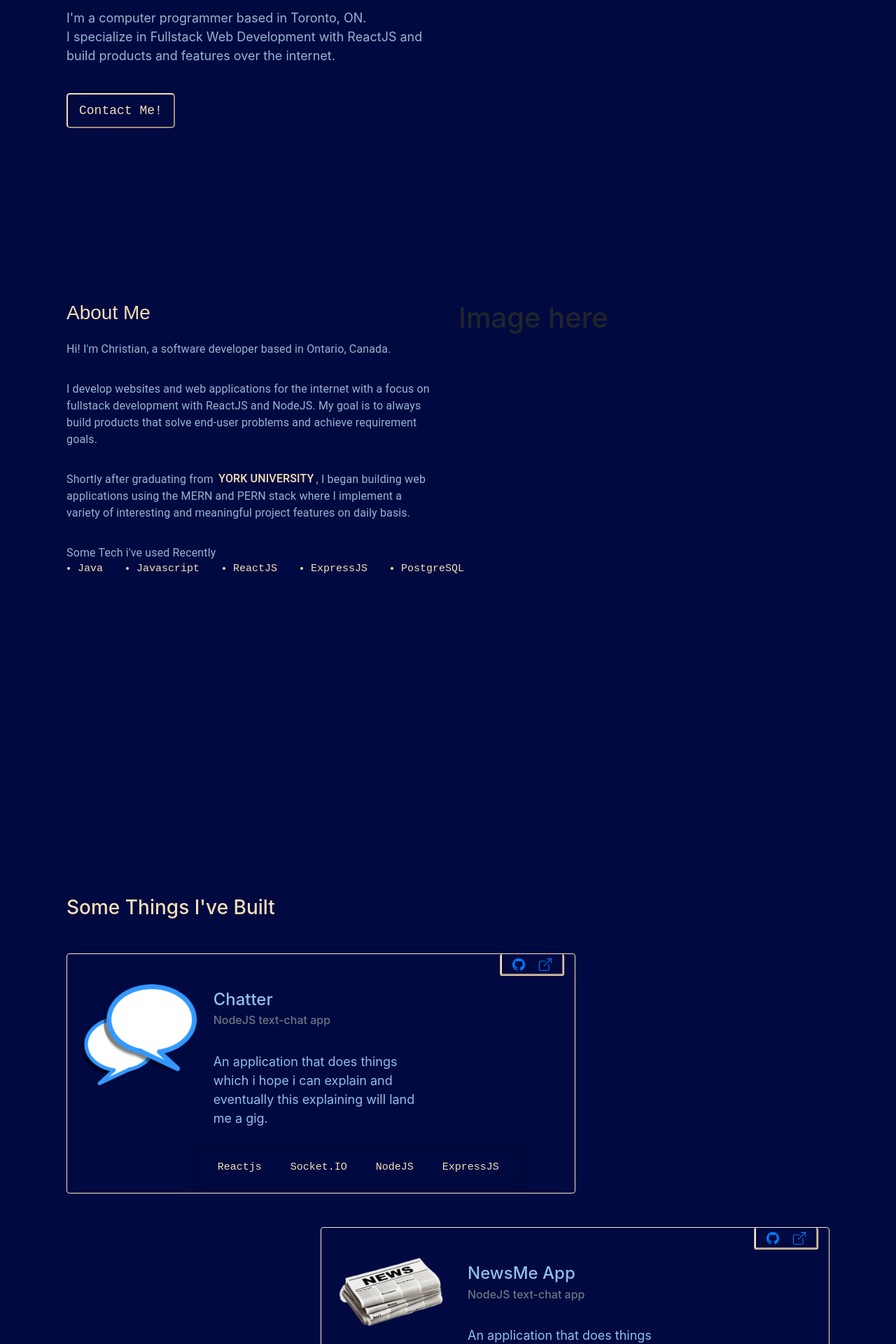
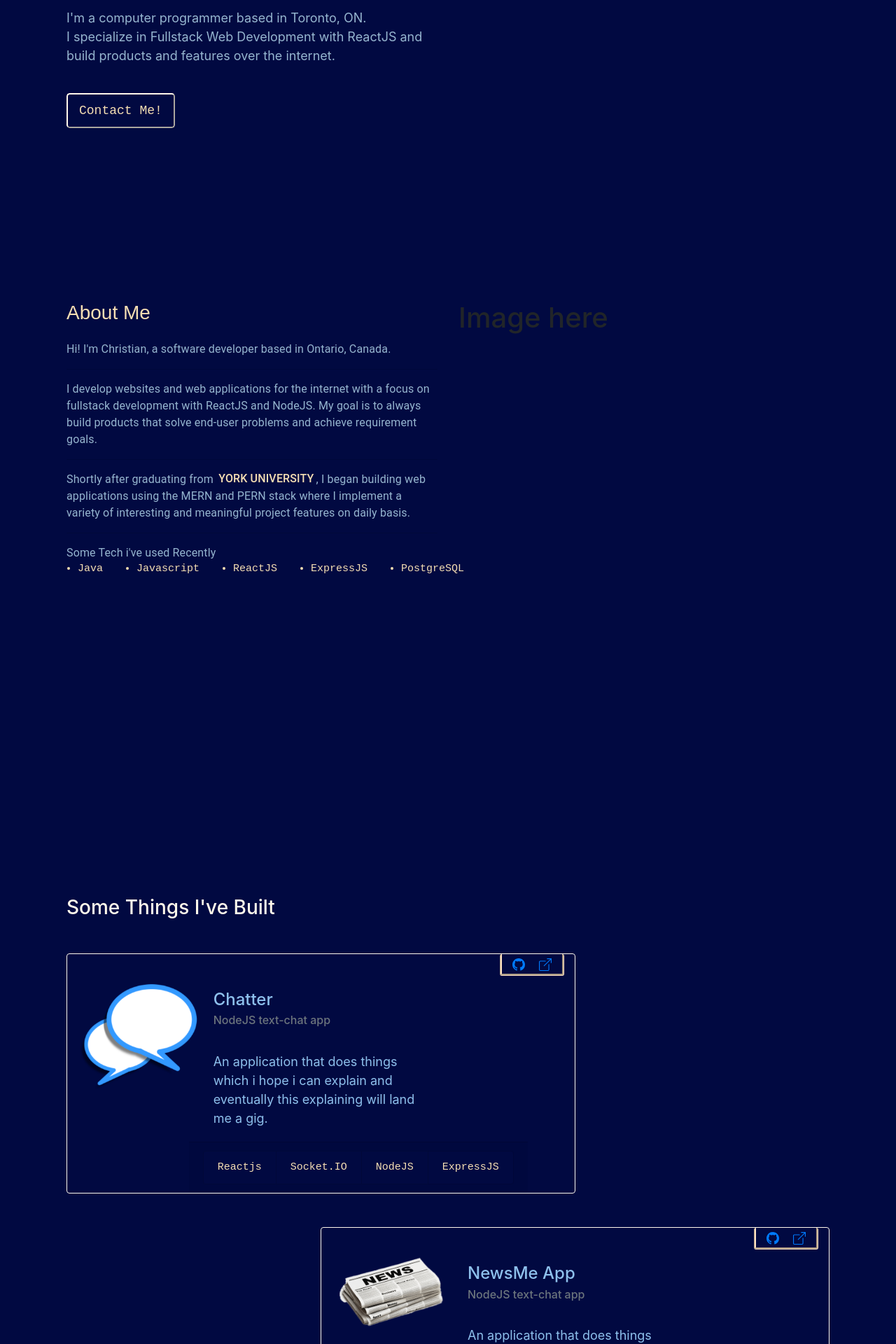
Before and after one commit to Christiankhan01/portfolioV2, a React (Create React App) app: page / in a window 1280 px wide. Shown: the part 440-2360 px from the top of the page at 70% size. Built offline with nearby package versions, Linux system fonts and the light colour scheme.

Commit message:
color update 2

```diff
--- a/src/components/styles/projects.css
+++ b/src/components/styles/projects.css
@@ -7,7 +7,7 @@
 
 .card__body__color {
     background-color: #010941 !important;
-    border-color: #f8e8ca !important;
+    border-color: #fff8eb !important;
     font-family: -apple-system, BlinkMacSystemFont, 'Segoe UI', Roboto, Oxygen, Ubuntu, Cantarell, 'Open Sans', 'Helvetica Neue', sans-serif;
     font-size: 18px;
     color: #8ec0ec;
@@ -35,8 +35,8 @@
 
 .btn-color {
     background-color: #010941;
-    border-color: #f5deb3;
-    color: #f5deb3;
+    border-color: #fff8eb;
+    color: #fff8eb;
     font-family: 'Courier New', Courier, monospace;
     font-weight: 500;
 }
@@ -47,7 +47,7 @@
 
 .title__h3 {
     text-align: left;
-    color: #f5deb3;
+    color: #fff8eb;
     position: static;
 }
 
```
